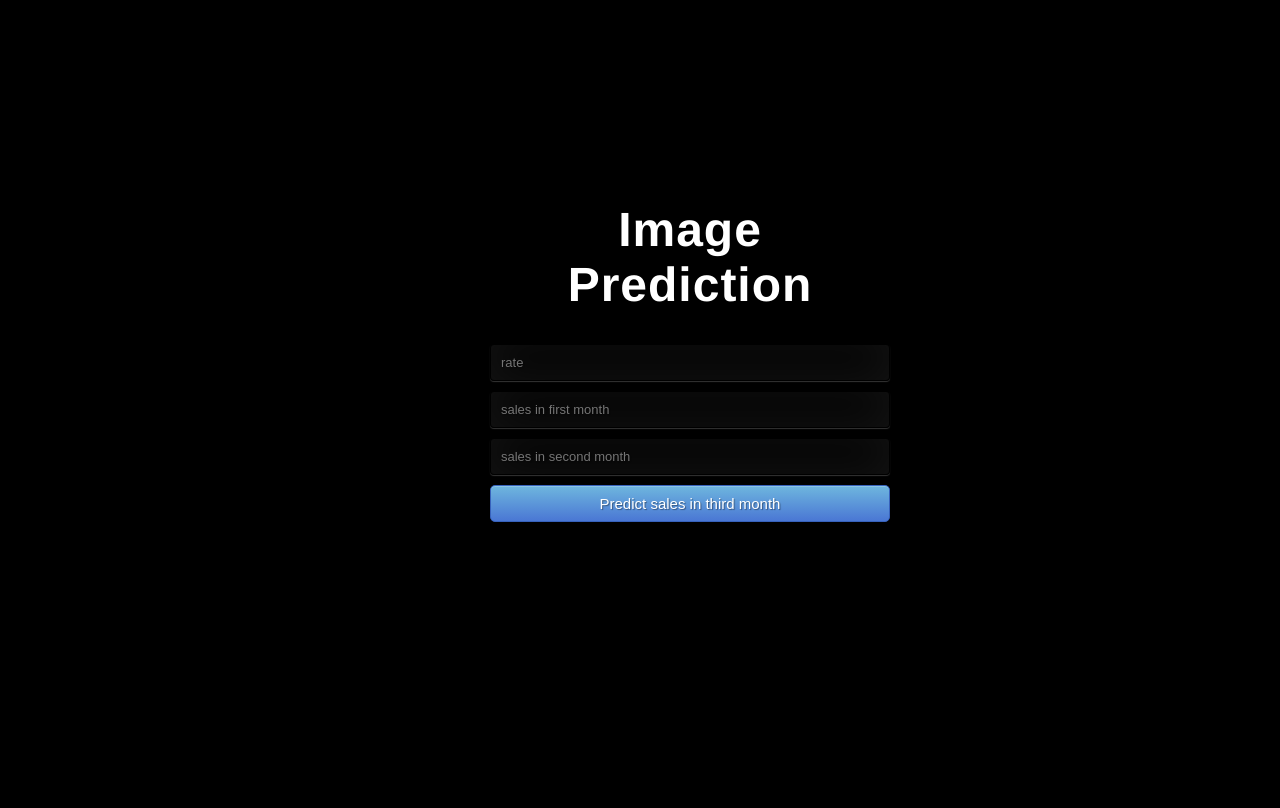
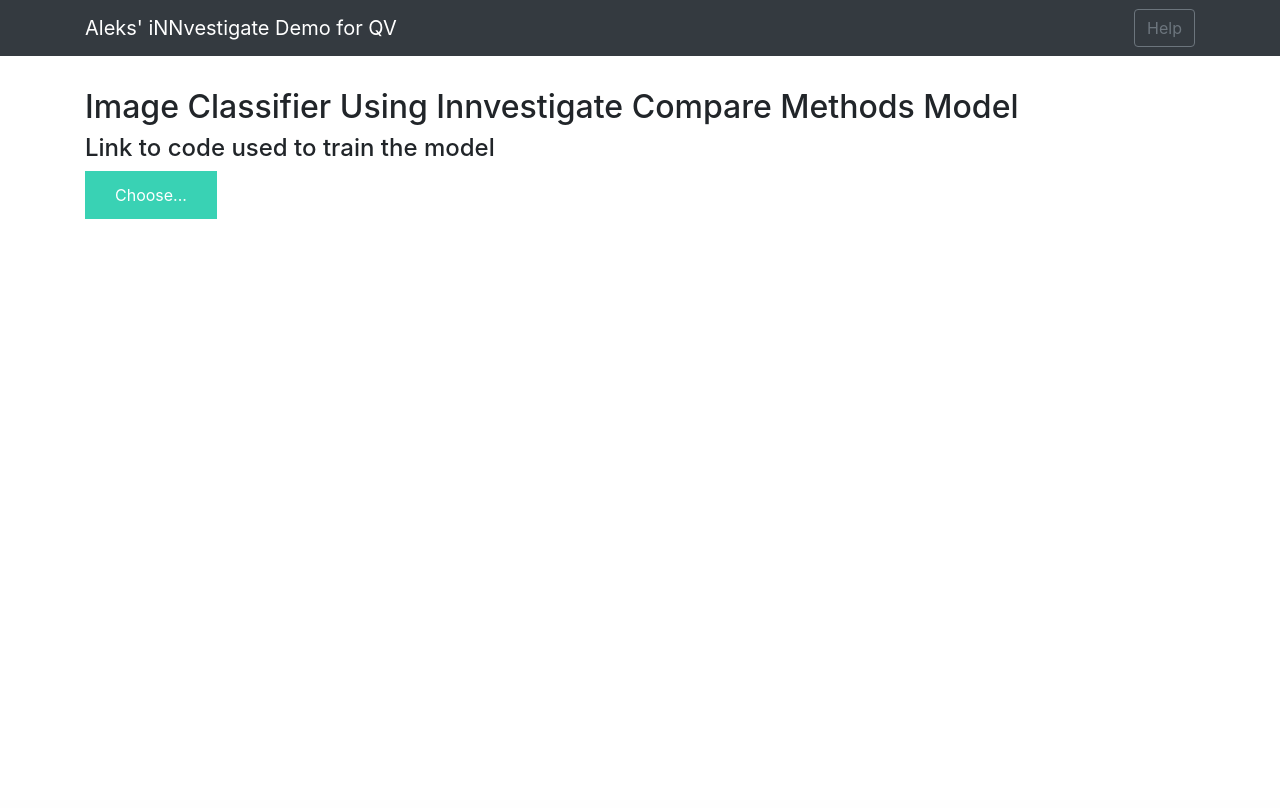
Before and after one commit to abasalilov/newPy, a Flask app: template templates/index.html in a window 1280 px wide. After the commit the page ends 219 px from the top, so only its background shows below. Run offline with Flask 2, Linux system fonts and the light colour scheme; the template is opened without the code that fills it, so the values that code supplies are empty; parts of the project's set-up code (start-up, migrations or seed data) failed here and were passed over; some libraries are stand-ins or nearby versions.

Commit message:
updated working version

```diff
--- a/app.py
+++ b/app.py
@@ -1,32 +1,84 @@
+from __future__ import division, print_function
+# coding=utf-8
+import sys
+import os
+import glob
+import re
+import numpy as np
 
-import numpy as np
-import asyncio
-from flask import Flask, request, jsonify, render_template
+# Keras
+from keras.applications.imagenet_utils import preprocess_input, decode_predictions
+from keras.models import load_model
+from keras.preprocessing import image
 
-import get_prediction
+# Flask utils
+from flask import Flask, redirect, url_for, request, render_template
+from werkzeug.utils import secure_filename
+from gevent.pywsgi import WSGIServer
 
+# Define a flask app
 app = Flask(__name__)
 
+# Model saved with Keras model.save()
+MODEL_PATH = 'models/compareMethods.h5'
 
-@app.route('/')
-def home():
+# Load your trained model
+model = load_model(MODEL_PATH)
+model._make_predict_function()          # Necessary
+# print('Model loaded. Start serving...')
+
+# You can also use pretrained model from Keras
+# Check https://keras.io/applications/
+#from keras.applications.resnet50 import ResNet50
+#model = ResNet50(weights='imagenet')
+# model.save('')
+print('Model loaded. Check http://127.0.0.1:5000/')
+
+
+def model_predict(img_path, model):
+    img = image.load_img(img_path, target_size=(224, 224))
+
+    # Preprocessing the image
+    x = image.img_to_array(img)
+    # x = np.true_divide(x, 255)
+    x = np.expand_dims(x, axis=0)
+
+    # Be careful how your trained model deals with the input
+    # otherwise, it won't make correct prediction!
+    x = preprocess_input(x, mode='caffe')
+
+    preds = model.predict(x)
+    return preds
+
+
+@app.route('/', methods=['GET'])
+def index():
+    # Main page
     return render_template('index.html')
 
 
-@app.route('/predict', methods=['POST'])
-def predict():
-    prediction = "~~~~~~~~~~here"
-    data = request.get_json(force=True)
-    url = data['url']
-    # return render_template('index.html', prediction_text='Sales should be $ {}'.format(output))
-    return jsonify(get_prediction.getImage(url))
+@app.route('/predict', methods=['GET', 'POST'])
+def upload():
+    if request.method == 'POST':
+        # Get the file from post request
+        f = request.files['file']
+
+        # Save the file to ./uploads
+        basepath = os.path.dirname(__file__)
+        file_path = os.path.join(
+            basepath, 'uploads', secure_filename(f.filename))
+        f.save(file_path)
+
+        # Make prediction
+        preds = model_predict(file_path, model)
+
+        # Process your result for human
+        # pred_class = preds.argmax(axis=-1)            # Simple argmax
+        pred_class = decode_predictions(preds, top=1)   # ImageNet Decode
+        result = str(pred_class[0][0][1])               # Convert to string
+        return result
+    return None
 
 
-@app.route('/get-prediction', methods=['POST'])
-def results():
-    print('data')
-    return jsonify(get_prediction.runUsingModel())
-
-
-if __name__ == "__main__":
+if __name__ == '__main__':
     app.run(debug=True)
--- /dev/null
+++ b/static/css/main.css
@@ -0,0 +1,50 @@
+.img-preview {
+    width: 256px;
+    height: 256px;
+    position: relative;
+    border: 5px solid #F8F8F8;
+    box-shadow: 0px 2px 4px 0px rgba(0, 0, 0, 0.1);
+    margin-top: 1em;
+    margin-bottom: 1em;
+}
+
+.img-preview>div {
+    width: 100%;
+    height: 100%;
+    background-size: 256px 256px;
+    background-repeat: no-repeat;
+    background-position: center;
+}
+
+input[type="file"] {
+    display: none;
+}
+
+.upload-label{
+    display: inline-block;
+    padding: 12px 30px;
+    background: #39D2B4;
+    color: #fff;
+    font-size: 1em;
+    transition: all .4s;
+    cursor: pointer;
+}
+
+.upload-label:hover{
+    background: #34495E;
+    color: #39D2B4;
+}
+
+.loader {
+    border: 8px solid #f3f3f3; /* Light grey */
+    border-top: 8px solid #3498db; /* Blue */
+    border-radius: 50%;
+    width: 50px;
+    height: 50px;
+    animation: spin 1s linear infinite;
+}
+
+@keyframes spin {
+    0% { transform: rotate(0deg); }
+    100% { transform: rotate(360deg); }
+}
--- a/static/style.css
+++ /dev/null
@@ -1,175 +0,0 @@
-@import url(https://fonts.googleapis.com/css?family=Open + Sans);
-.btn {
-  display: inline-block;
-  *display: inline;
-  *zoom: 1;
-  padding: 4px 10px 4px;
-  margin-bottom: 0;
-  font-size: 13px;
-  line-height: 18px;
-  color: #333333;
-  text-align: center;
-  text-shadow: 0 1px 1px rgba(255, 255, 255, 0.75);
-  vertical-align: middle;
-  background-color: #f5f5f5;
-  background-image: -moz-linear-gradient(top, #ffffff, #e6e6e6);
-  background-image: -ms-linear-gradient(top, #ffffff, #e6e6e6);
-  background-image: -webkit-gradient(
-    linear,
-    0 0,
-    0 100%,
-    from(#ffffff),
-    to(#e6e6e6)
-  );
-  background-image: -webkit-linear-gradient(top, #ffffff, #e6e6e6);
-  background-image: -o-linear-gradient(top, #ffffff, #e6e6e6);
-  background-image: linear-gradient(top, #ffffff, #e6e6e6);
-  background-repeat: repeat-x;
-  filter: progid:dximagetransform.microsoft.gradient(startColorstr=#ffffff, endColorstr=#e6e6e6, GradientType=0);
-  border-color: #e6e6e6 #e6e6e6 #e6e6e6;
-  border-color: rgba(0, 0, 0, 0.1) rgba(0, 0, 0, 0.1) rgba(0, 0, 0, 0.25);
-  border: 1px solid #e6e6e6;
-  -webkit-border-radius: 4px;
-  -moz-border-radius: 4px;
-  border-radius: 4px;
-  -webkit-box-shadow: inset 0 1px 0 rgba(255, 255, 255, 0.2),
-    0 1px 2px rgba(0, 0, 0, 0.05);
-  -moz-box-shadow: inset 0 1px 0 rgba(255, 255, 255, 0.2),
-    0 1px 2px rgba(0, 0, 0, 0.05);
-  box-shadow: inset 0 1px 0 rgba(255, 255, 255, 0.2),
-    0 1px 2px rgba(0, 0, 0, 0.05);
-  cursor: pointer;
-  *margin-left: 0.3em;
-}
-.btn:hover,
-.btn:active,
-.btn.active,
-.btn.disabled,
-.btn[disabled] {
-  background-color: #e6e6e6;
-}
-.btn-large {
-  padding: 9px 14px;
-  font-size: 15px;
-  line-height: normal;
-  -webkit-border-radius: 5px;
-  -moz-border-radius: 5px;
-  border-radius: 5px;
-}
-.btn:hover {
-  color: #333333;
-  text-decoration: none;
-  background-color: #e6e6e6;
-  background-position: 0 -15px;
-  -webkit-transition: background-position 0.1s linear;
-  -moz-transition: background-position 0.1s linear;
-  -ms-transition: background-position 0.1s linear;
-  -o-transition: background-position 0.1s linear;
-  transition: background-position 0.1s linear;
-}
-.btn-primary,
-.btn-primary:hover {
-  text-shadow: 0 -1px 0 rgba(0, 0, 0, 0.25);
-  color: #ffffff;
-}
-.btn-primary.active {
-  color: rgba(255, 255, 255, 0.75);
-}
-.btn-primary {
-  background-color: #4a77d4;
-  background-image: -moz-linear-gradient(top, #6eb6de, #4a77d4);
-  background-image: -ms-linear-gradient(top, #6eb6de, #4a77d4);
-  background-image: -webkit-gradient(
-    linear,
-    0 0,
-    0 100%,
-    from(#6eb6de),
-    to(#4a77d4)
-  );
-  background-image: -webkit-linear-gradient(top, #6eb6de, #4a77d4);
-  background-image: -o-linear-gradient(top, #6eb6de, #4a77d4);
-  background-image: linear-gradient(top, #6eb6de, #4a77d4);
-  background-repeat: repeat-x;
-  filter: progid:dximagetransform.microsoft.gradient(startColorstr=#6eb6de, endColorstr=#4a77d4, GradientType=0);
-  border: 1px solid #3762bc;
-  text-shadow: 1px 1px 1px rgba(0, 0, 0, 0.4);
-  box-shadow: inset 0 1px 0 rgba(255, 255, 255, 0.2),
-    0 1px 2px rgba(0, 0, 0, 0.5);
-}
-.btn-primary:hover,
-.btn-primary:active,
-.btn-primary.active,
-.btn-primary.disabled,
-.btn-primary[disabled] {
-  filter: none;
-  background-color: #4a77d4;
-}
-.btn-block {
-  width: 100%;
-  display: block;
-}
-
-* {
-  -webkit-box-sizing: border-box;
-  -moz-box-sizing: border-box;
-  -ms-box-sizing: border-box;
-  -o-box-sizing: border-box;
-  box-sizing: border-box;
-}
-
-html {
-  width: 100%;
-  height: 100%;
-  overflow: hidden;
-}
-
-body {
-  width: 100%;
-  height: 100%;
-  font-family: "Helvetica";
-  background: #000;
-  color: #fff;
-  font-size: 24px;
-  text-align: center;
-  letter-spacing: 1.4px;
-}
-.login {
-  position: absolute;
-  top: 40%;
-  left: 50%;
-  margin: -150px 0 0 -150px;
-  width: 400px;
-  height: 400px;
-}
-
-.login h1 {
-  color: #fff;
-  text-shadow: 0 0 10px rgba(0, 0, 0, 0.3);
-  letter-spacing: 1px;
-  text-align: center;
-}
-
-input {
-  width: 100%;
-  margin-bottom: 10px;
-  background: rgba(0, 0, 0, 0.3);
-  border: none;
-  outline: none;
-  padding: 10px;
-  font-size: 13px;
-  color: #fff;
-  text-shadow: 1px 1px 1px rgba(0, 0, 0, 0.3);
-  border: 1px solid rgba(0, 0, 0, 0.3);
-  border-radius: 4px;
-  box-shadow: inset 0 -5px 45px rgba(100, 100, 100, 0.2),
-    0 1px 1px rgba(255, 255, 255, 0.2);
-  -webkit-transition: box-shadow 0.5s ease;
-  -moz-transition: box-shadow 0.5s ease;
-  -o-transition: box-shadow 0.5s ease;
-  -ms-transition: box-shadow 0.5s ease;
-  transition: box-shadow 0.5s ease;
-}
-input:focus {
-  box-shadow: inset 0 -5px 45px rgba(100, 100, 100, 0.4),
-    0 1px 1px rgba(255, 255, 255, 0.2);
-}
--- /dev/null
+++ b/templates/base.html
@@ -0,0 +1,42 @@
+<html lang="en">
+  <head>
+    <meta charset="UTF-8" />
+    <meta name="viewport" content="width=device-width, initial-scale=1.0" />
+    <meta http-equiv="X-UA-Compatible" content="ie=edge" />
+    <title>Aleks' iNNvestigate Demo for QV</title>
+    <link
+      href="https://cdn.bootcss.com/bootstrap/4.0.0/css/bootstrap.min.css"
+      rel="stylesheet"
+    />
+    <script src="https://cdn.bootcss.com/popper.js/1.12.9/umd/popper.min.js"></script>
+    <script src="https://cdn.bootcss.com/jquery/3.3.1/jquery.min.js"></script>
+    <script src="https://cdn.bootcss.com/bootstrap/4.0.0/js/bootstrap.min.js"></script>
+    <link
+      href="{{ url_for('static', filename='css/main.css') }}"
+      rel="stylesheet"
+    />
+  </head>
+
+  <body>
+    <nav class="navbar navbar-dark bg-dark">
+      <div class="container">
+        <a class="navbar-brand" href="#">Aleks' iNNvestigate Demo for QV</a>
+        <button class="btn btn-outline-secondary my-2 my-sm-0" type="submit">
+          Help
+        </button>
+      </div>
+    </nav>
+    <div class="container">
+      <div id="content" style="margin-top: 2em;">
+        {% block content %}{% endblock %}
+      </div>
+    </div>
+  </body>
+
+  <footer>
+    <script
+      src="{{ url_for('static', filename='js/main.js') }}"
+      type="text/javascript"
+    ></script>
+  </footer>
+</html>
--- a/templates/index.html
+++ b/templates/index.html
@@ -1,62 +1,37 @@
-<!DOCTYPE html>
-<html>
-  <head>
-    <meta charset="UTF-8" />
-    <title>Deployment Tutorial 1</title>
-    <link
-      href="https://fonts.googleapis.com/css?family=Pacifico"
-      rel="stylesheet"
-      type="text/css"
+{% extends "base.html" %} {% block content %}
+
+<h2>Image Classifier Using Innvestigate Compare Methods Model</h2>
+<h4>Link to code used to train the model</h4>
+
+<div>
+  <form id="upload-file" method="post" enctype="multipart/form-data">
+    <label for="imageUpload" class="upload-label">
+      Choose...
+    </label>
+    <input
+      type="file"
+      name="file"
+      id="imageUpload"
+      accept=".png, .jpg, .jpeg"
     />
-    <link
-      href="https://fonts.googleapis.com/css?family=Arimo"
-      rel="stylesheet"
-      type="text/css"
-    />
-    <link
-      href="https://fonts.googleapis.com/css?family=Hind:300"
-      rel="stylesheet"
-      type="text/css"
-    />
-    <link
-      href="https://fonts.googleapis.com/css?family=Open+Sans+Condensed:300"
-      rel="stylesheet"
-      type="text/css"
-    />
-    <link
-      rel="stylesheet"
-      href="{{ url_for('static', filename='css/style.css') }}"
-    />
-  </head>
+  </form>
 
-  <body style="background: #000;">
-    <div class="login">
-      <h1>Image Prediction</h1>
+  <div class="image-section" style="display: none;">
+    <div class="img-preview">
+      <div id="imagePreview"></div>
+    </div>
+    <div>
+      <button type="button" class="btn btn-primary btn-lg" id="btn-predict">
+        Predict!
+      </button>
+    </div>
+  </div>
 
-      <!-- Main Input For Receiving Query to our ML -->
-      <form action="{{ url_for('predict')}}" method="post">
-        <input type="text" name="rate" placeholder="rate" required="required" />
-        <input
-          type="text"
-          name="sales in first month"
-          placeholder="sales in first month"
-          required="required"
-        />
-        <input
-          type="text"
-          name="sales in second month"
-          placeholder="sales in second month"
-          required="required"
-        />
+  <div class="loader" style="display: none;"></div>
 
-        <button type="submit" class="btn btn-primary btn-block btn-large">
-          Predict sales in third month
-        </button>
-      </form>
+  <h3 id="result">
+    <span> </span>
+  </h3>
+</div>
 
-      <br />
-      <br />
-      {{ prediction_text }}
-    </div>
-  </body>
-</html>
+{% endblock %}
```
Also changed, not shown: model.json (added, +1 -0 lines), requirements.txt (deleted, +0 -177 lines), static/js/main.js (added, +54 -0 lines), README.md (added).
